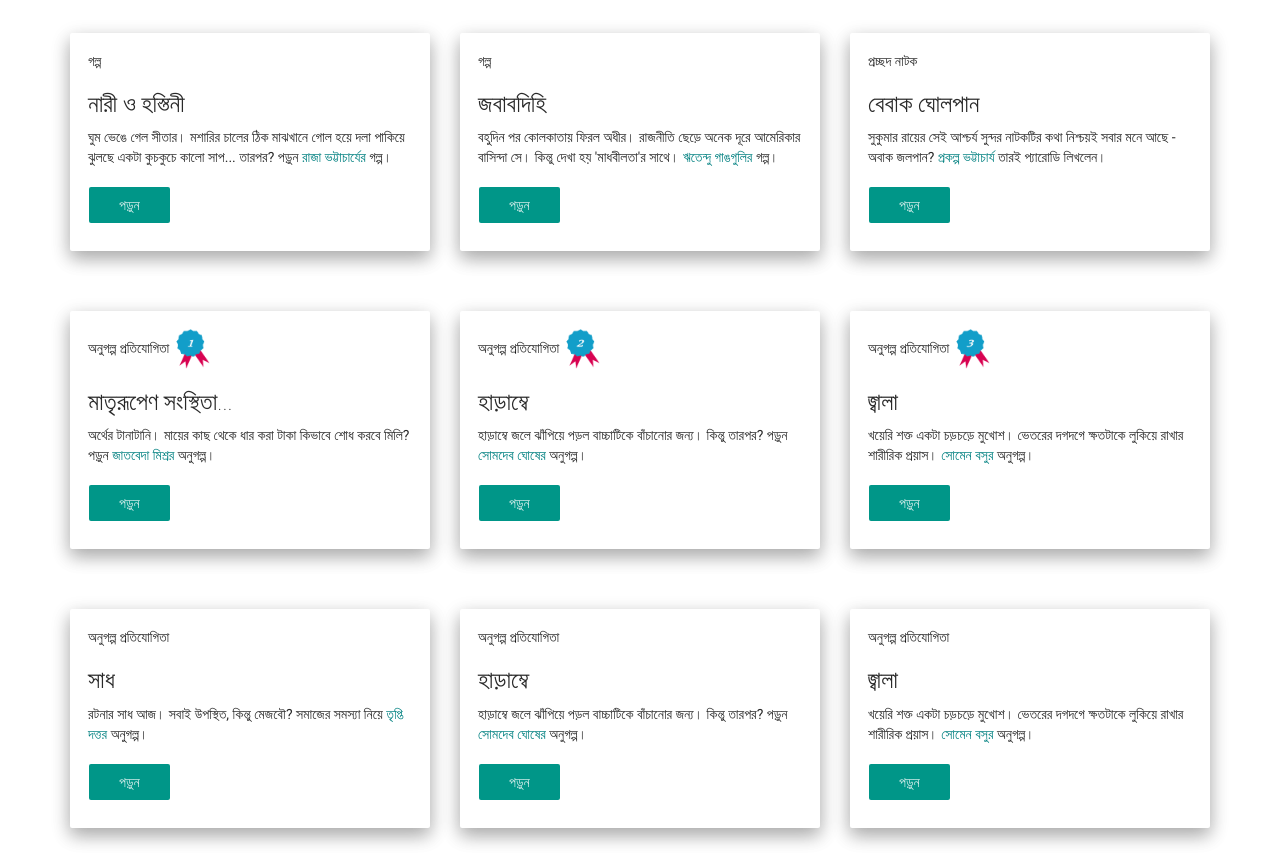
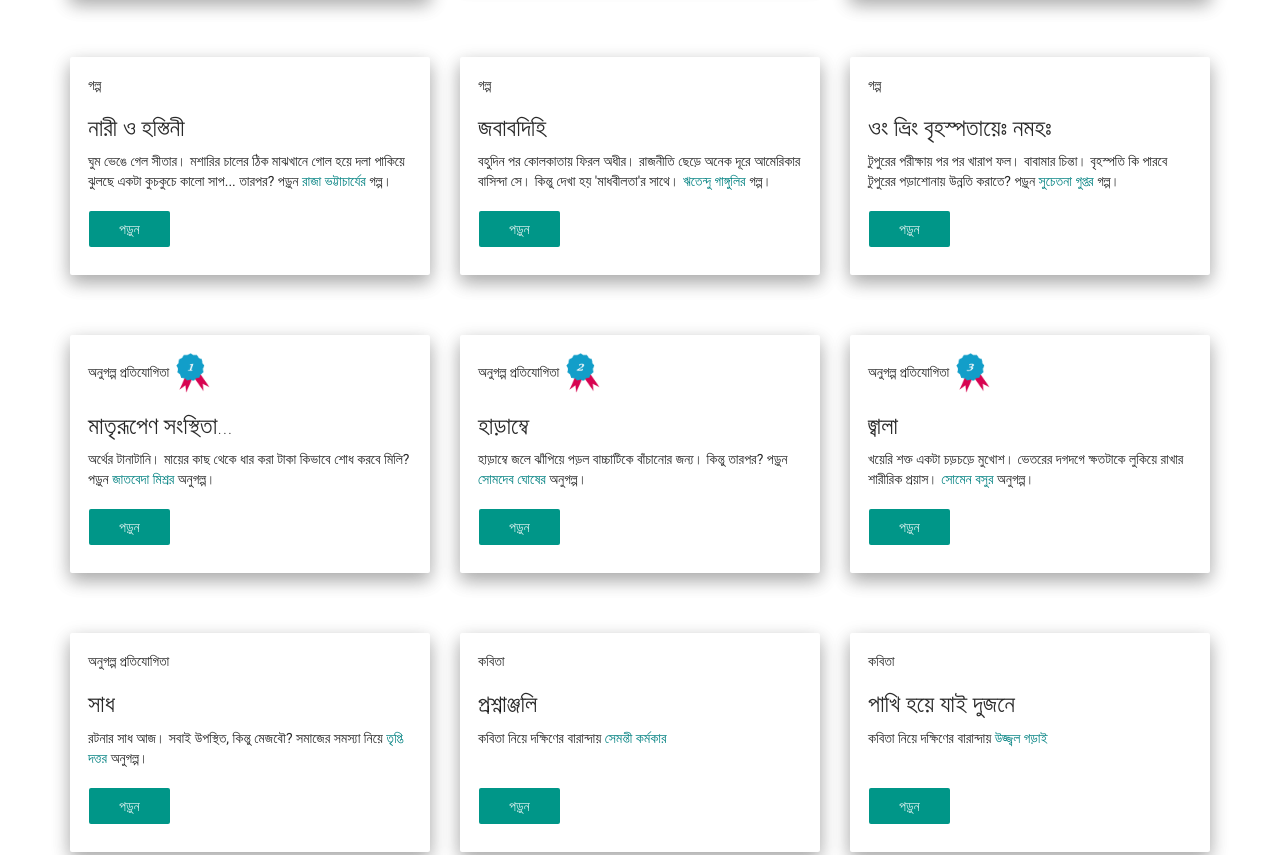
Before and after one commit to saikatbhattacharya/db-web, a website: page index.html in a window 1280 px wide. Shown: the part 1192-2047 px from the top of the page. Drawn offline with Linux system fonts and the light colour scheme.

Commit message:
anugolpo

```diff
--- a/index.html
+++ b/index.html
@@ -56,8 +56,9 @@
             </div>
         </div>
         <div class="contents text-right">
+          <p class="wow fadeInRight" data-wow-duration="1000ms" data-wow-delay="400ms" style="color: black !important;">সুকুমার রায় সংখ্যা | ডিসেম্বর ২০১৭</p>
           <h1 class="wow fadeInRight" data-wow-duration="1000ms" data-wow-delay="300ms" style="color: black !important;">বিশ্ব-মোহের সুপ্তি ভাঙিছে সৃষ্টির কলরোলে</h1>
-          <p class="wow fadeInRight" data-wow-duration="1000ms" data-wow-delay="400ms" style="color: black !important;">সুকুমার রায় সংখ্যা | ডিসেম্বর ২০১৭</p>
+          <p class="wow fadeInRight" data-wow-duration="1000ms" data-wow-delay="400ms" style="color: black !important;">প্রচ্ছদঃ নীলাদ্রি রায়</p>
           <a href="#features" class="btn btn-lg btn-primary wow fadeInUp" data-wow-duration="1000ms" data-wow-delay="400ms">সূচীপত্র</a>
           <a href="#clients" class="btn btn-lg btn-border wow fadeInUp" data-wow-duration="1000ms" data-wow-delay="500ms">যোগাযোগ</a>
         </div>
@@ -111,16 +112,16 @@
             <div class="card card-block" style="padding: 5%;">
               <p>গল্প</p>
               <h3 class="card-title">জবাবদিহি</h3>
-              <p class="card-text">বহুদিন পর কোলকাতায় ফিরল অধীর। রাজনীতি ছেড়ে অনেক দূরে আমেরিকার বাসিন্দা সে। কিন্তু দেখা হয় 'মাধবীলতা'র সাথে। <span style="color:teal;">ঋতেন্দু গাঙগুলির</span> গল্প। </p>
+              <p class="card-text">বহুদিন পর কোলকাতায় ফিরল অধীর। রাজনীতি ছেড়ে অনেক দূরে আমেরিকার বাসিন্দা সে। কিন্তু দেখা হয় 'মাধবীলতা'র সাথে। <span style="color:teal;">ঋতেন্দু গাঙ্গুলির</span> গল্প। </p>
               <a href="/?content=5840e883c2ef167aee65d7de" class="btn btn-primary">পড়ুন</a>
             </div>
           </div>
           <div class="col-md-4 col-sm-6 wow fadeInUp" data-wow-duration="1000ms" data-wow-delay="400ms">
             <div class="card card-block" style="padding: 5%;">
-              <p>প্রচ্ছদ নাটক</p>
-              <h3 class="card-title">বেবাক ঘোলপান</h3>
-              <p class="card-text">সুকুমার রায়ের সেই আশ্চর্য সুন্দর নাটকটির কথা নিশ্চয়ই সবার মনে আছে - অবাক জলপান? <span style="color:teal;">প্রকল্প ভট্টাচার্য</span> তারই প্যারোডি লিখলেন। </p>
-              <a href="/?content=58324e93bd966f61a59b6aec" class="btn btn-primary">পড়ুন</a>
+              <p>গল্প</p>
+              <h3 class="card-title">ওং ভ্রিং বৃহস্পতায়েঃ নমহঃ</h3>
+              <p class="card-text">টুপুরের পরীক্ষায় পর পর খারাপ ফল। বাবামার চিন্তা। বৃহস্পতি কি পারবে টুপুরের পড়াশোনায় উন্নতি করাতে? পড়ুন <span style="color:teal;">সুচেতনা গুপ্তর</span> গল্প। </p>
+              <a href="/?content=58443d18bd966f5f1ef1c957" class="btn btn-primary">পড়ুন</a>
             </div>
           </div>
         </div>
@@ -163,18 +164,18 @@
           </div>
           <div class="col-md-4 col-sm-6 wow fadeInUp" data-wow-duration="1000ms" data-wow-delay="400ms">
             <div class="card card-block" style="padding: 5%;">
-              <p>অনুগল্প প্রতিযোগিতা </p>
-              <h3 class="card-title">হাড়াম্বে</h3>
-              <p class="card-text">হাড়াম্বে জলে ঝাঁপিয়ে পড়ল বাচ্চাটিকে বাঁচানোর জন্য। কিন্তু তারপর? পড়ুন <span style="color:teal;">সোমদেব ঘোষের </span> অনুগল্প।</p>
-              <a href="/?content=583fd15bc2ef167aee56757b" class="btn btn-primary">পড়ুন</a>
+              <p>কবিতা</p>
+              <h3 class="card-title">প্রশ্নাঞ্জলি</h3>
+              <p class="card-text">কবিতা নিয়ে দক্ষিণের বারান্দায় <span style="color:teal;">সেমন্তী কর্মকার</span></p><br/>
+              <a href="/?content=584437ebc2ef165ecce5eab8" class="btn btn-primary">পড়ুন</a>
             </div>
           </div>
           <div class="col-md-4 col-sm-6 wow fadeInUp" data-wow-duration="1000ms" data-wow-delay="400ms">
             <div class="card card-block" style="padding: 5%;">
-              <p>অনুগল্প প্রতিযোগিতা  </p>
-              <h3 class="card-title">জ্বালা</h3>
-              <p class="card-text">খয়েরি শক্ত একটা চড়চড়ে মুখোশ। ভেতরের দগদগে ক্ষতটাকে লুকিয়ে রাখার শারীরিক প্রয়াস। <span style="color:teal;">সোমেন বসুর</span> অনুগল্প। </p>
-              <a href="/?content=583fd43ebd966f78fd01bf90" class="btn btn-primary">পড়ুন</a>
+              <p>কবিতা</p>
+              <h3 class="card-title">পাখি হয়ে যাই দুজনে</h3>
+              <p class="card-text">কবিতা নিয়ে দক্ষিণের বারান্দায় <span style="color:teal;">উজ্জ্বল গড়াই</span></p><br/>
+              <a href="/?content=5844393fc2ef165ecce5f156" class="btn btn-primary">পড়ুন</a>
             </div>
           </div>
         </div>
```
Also changed, not shown: public/img/Suku-2.jpg (added), public/img/hero-area.jpg, 1 other file.
